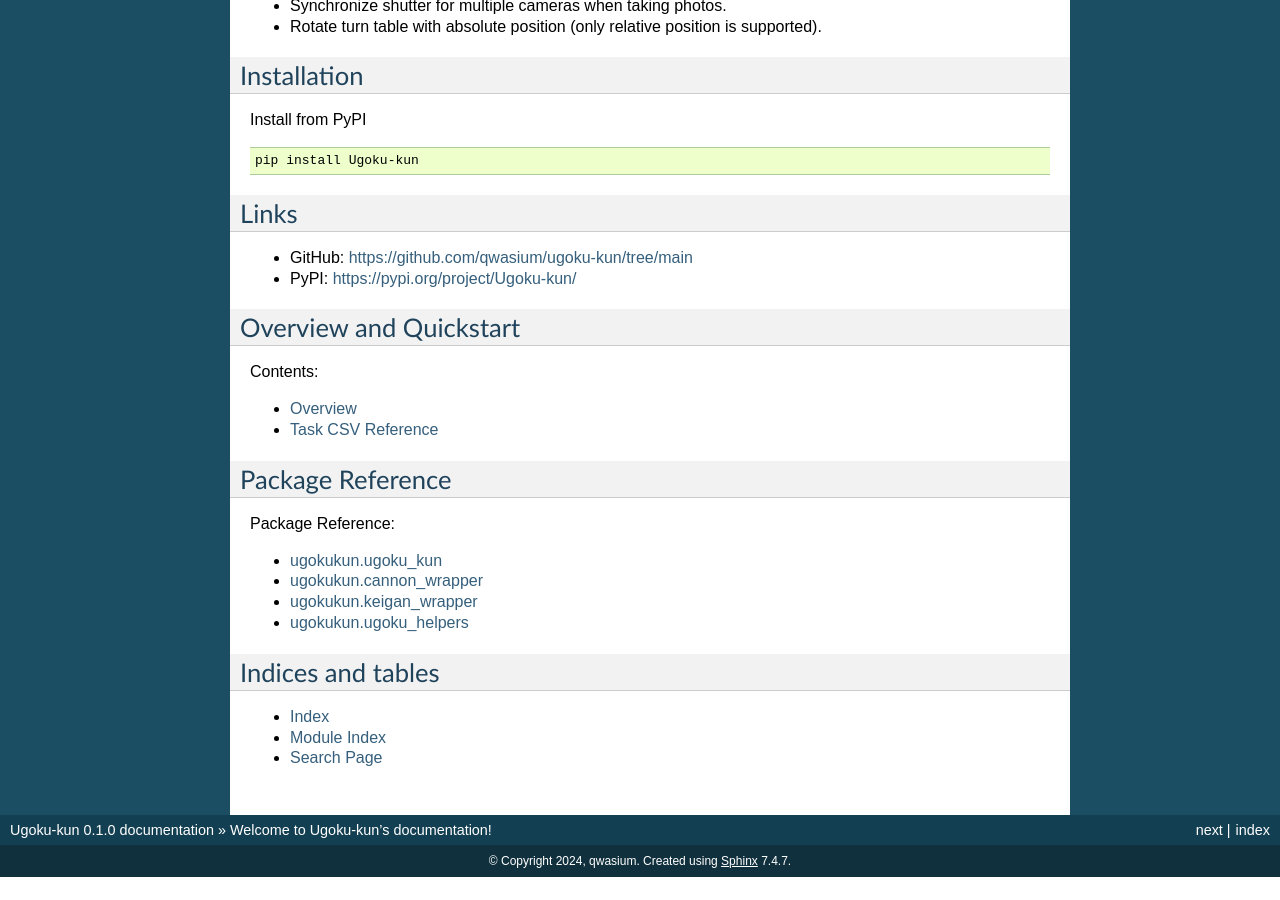
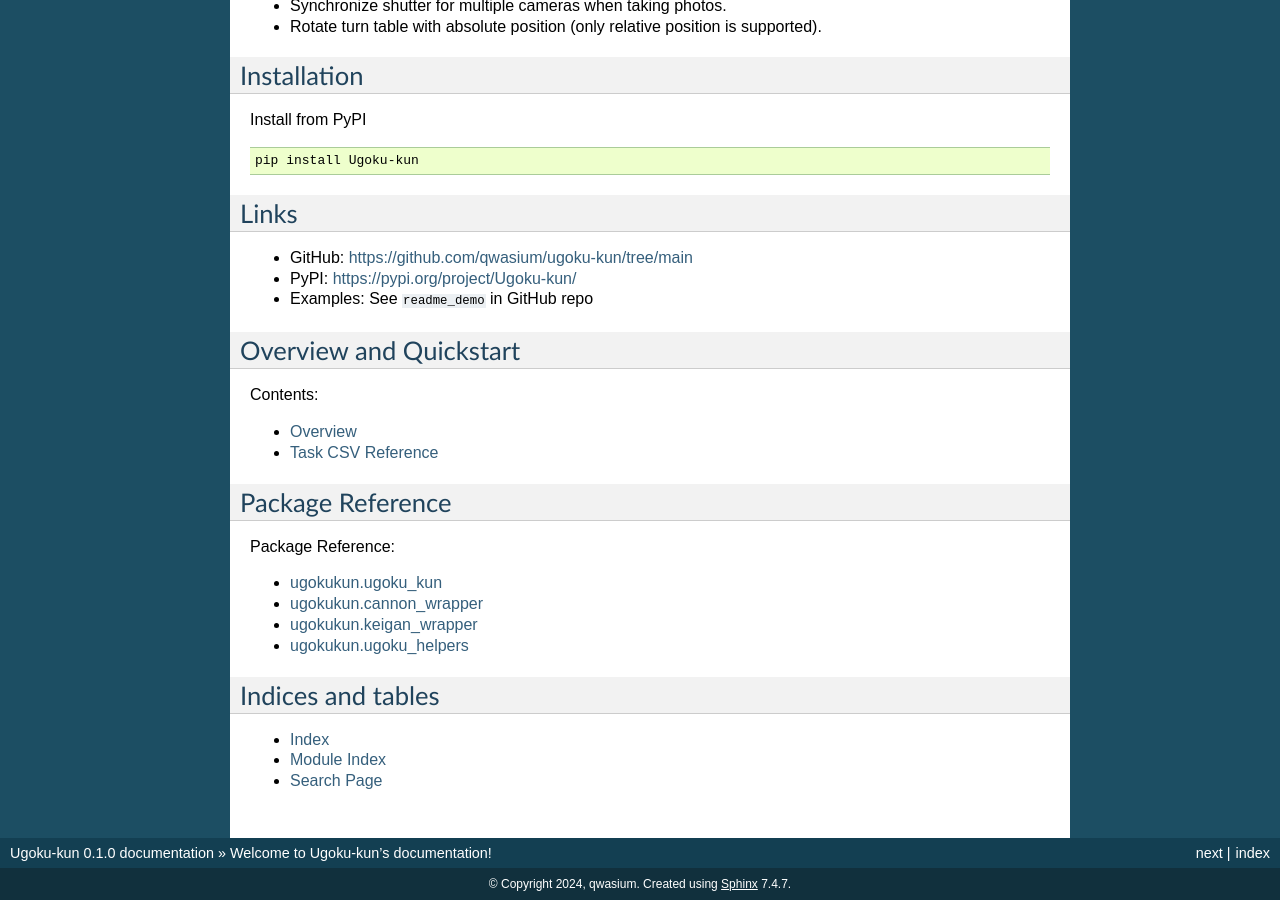
Before and after one commit to qwasium/ugoku-kun, a Sphinx documentation site: the page built from docs/index.rst, in a window 1280 px wide and 900 px high, scrolled down 646 px. Built offline with Sphinx 7.4.7, drawn with Linux system fonts in a browser that asks for light colours; before the commit the page ends 1523 px from its top, so only the background shows below that.

Commit message:
Update index.rst

```diff
--- a/docs/index.rst
+++ b/docs/index.rst
@@ -47,6 +47,7 @@
 
 * GitHub: https://github.com/qwasium/ugoku-kun/tree/main
 * PyPI: https://pypi.org/project/Ugoku-kun/
+* Examples: See ``readme_demo`` in GitHub repo
 
 
 Overview and Quickstart
```
